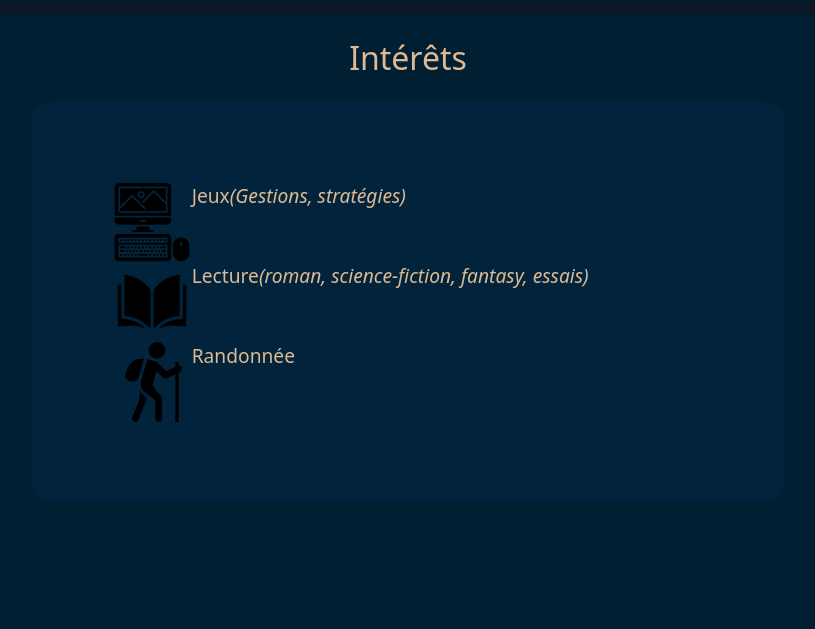
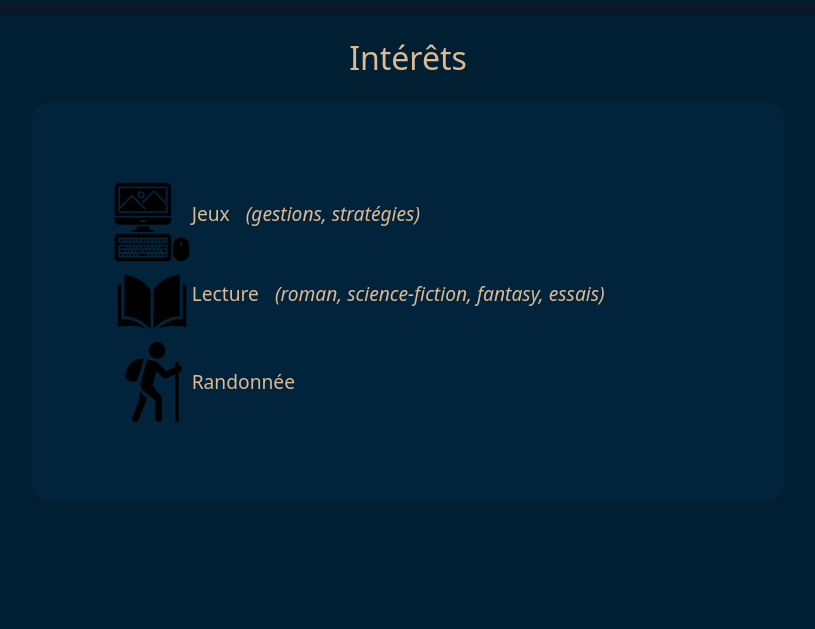
Before and after one commit to LamacheFlorent/LamacheFlorent.github.io, a PHP site: page / in a window 1280 px wide. Shown: the part 4127-4756 px from the top of the page, without its empty margins (232-1047 px from the left). Run offline with PHP 8.4, Linux system fonts and the light colour scheme.

Commit message:
mise a jour interet

```diff
--- a/css/style.css
+++ b/css/style.css
@@ -591,6 +591,22 @@ h3{
     height: 5rem;
   }
 
+  .textInt{
+    display: flex;
+    align-self: center;
+  }
+
+  .italInt{
+    color: #DEB992;
+    text-align: center;
+    font-style: italic;
+
+    margin-left: 1rem;
+
+    display: flex;
+    align-self: center;
+  }
+
   /* SECTION CONTACTS */
 
   footer{
--- a/index.html
+++ b/index.html
@@ -259,11 +259,11 @@
         <div id="intCard">
             <div class="int-Card">
                 <img class="iconInt" src="./img/icons/computer_keyboard_mouse_graphic_design_icon_142355.png" alt="ordinateur">
-                <span class="textInt">Jeux</span><br><p class="italic">(Gestions, stratégies)</p>
+                <span class="textInt">Jeux <p class="italInt">(gestions, stratégies)</p></span>
             </div>
             <div class="int-Card">
                 <img class="iconInt" src="./img/icons/book_icon_158035.png" alt="livre">
-                <span class="textInt">Lecture</span><br><p class="italic">(roman, science-fiction, fantasy, essais)</p>
+                <span class="textInt">Lecture <p class="italInt">(roman, science-fiction, fantasy, essais)</p></span>
             </div>
             <div class="int-Card">
                 <img class="iconInt" src="./img/icons/trekking_sport_13270.png" alt="randonnee">
```
